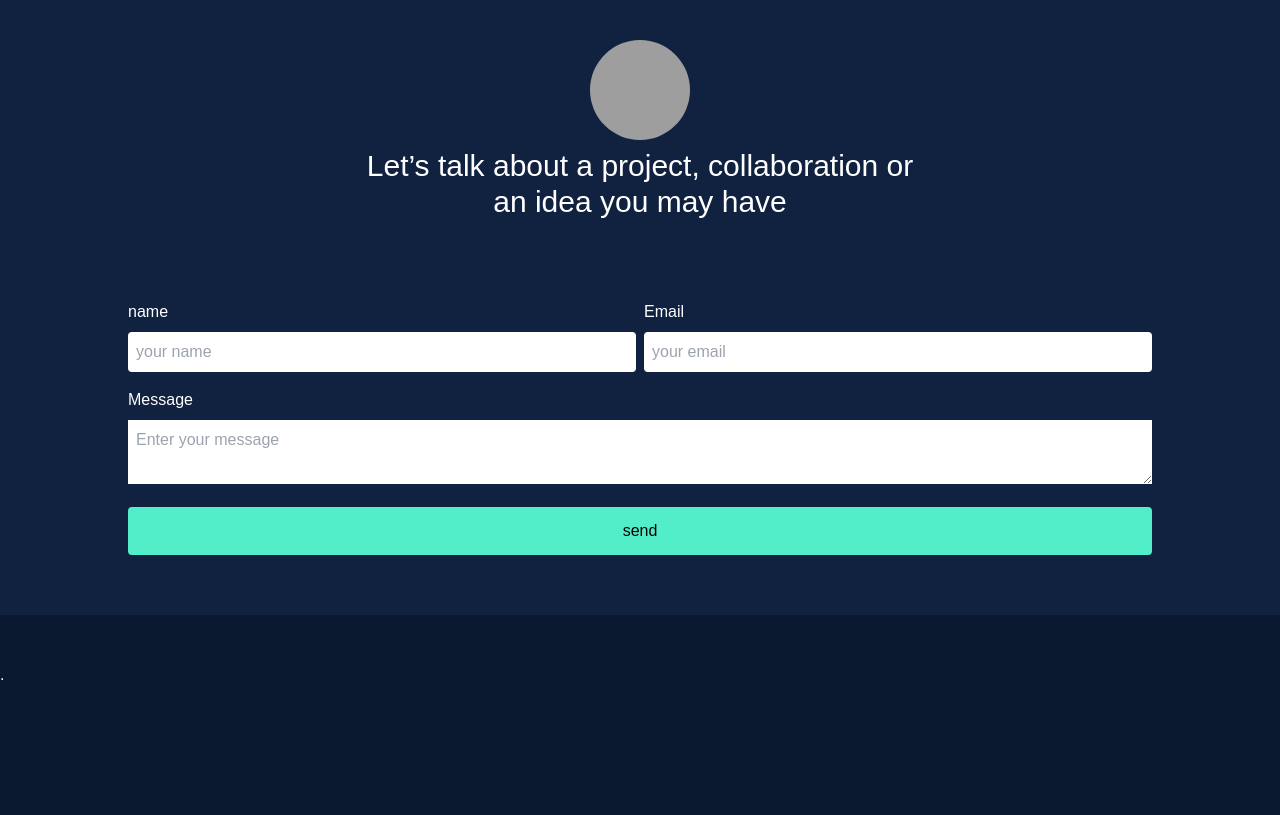
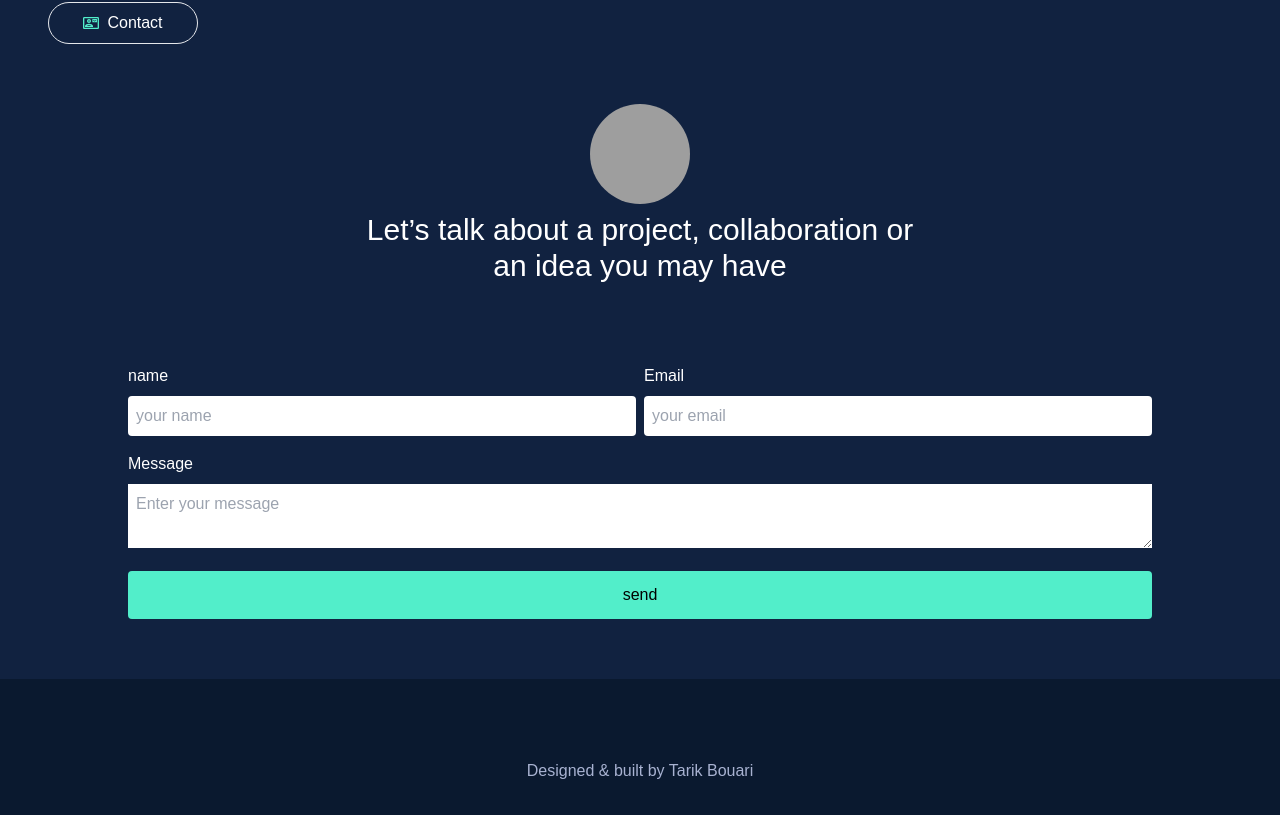
Before and after one commit to tarikbouari/Portfolio, a React (Create React App) app: page / in a window 1280 px wide. Shown: the part 2162-2977 px from the top of the page. Before the commit the page ends 2849 px from the top, so only its background shows below. Built offline with nearby package versions, Linux system fonts and the light colour scheme; grey boxes are pictures that could not be loaded.

Commit message:
Add Footer component

```diff
--- a/src/components/Footer.js
+++ b/src/components/Footer.js
@@ -1,6 +1,6 @@
 const Footer = () => (
-  <div>
-    <h1>.</h1>
+  <div className="w-full flex p-8">
+    <span className="mx-auto text-center text-[#a8b2d1]"> Designed & built by Tarik Bouari</span>
   </div>
 );
 
```
